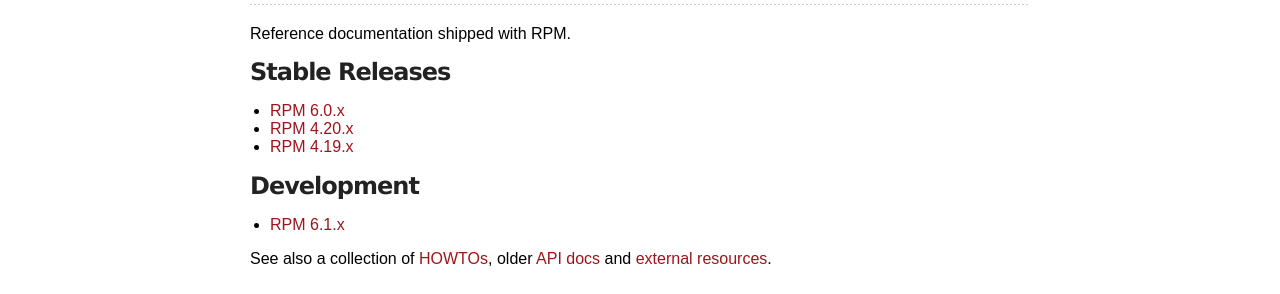
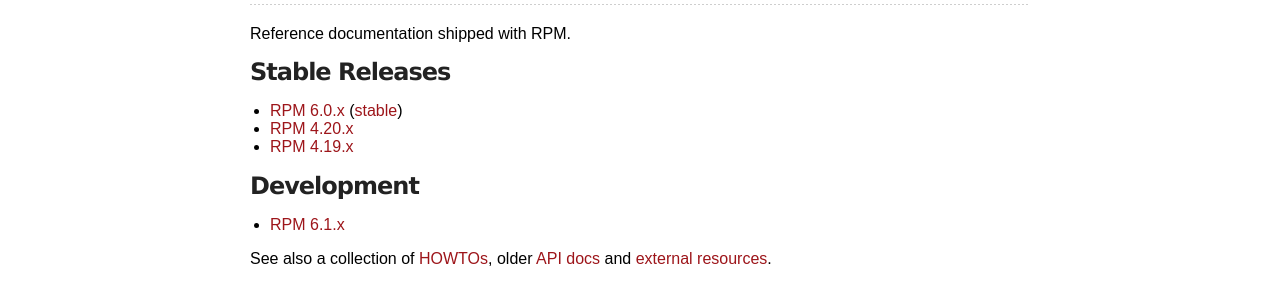
Before and after one commit to rpm-software-management/rpm-web, a Jekyll site: the page built from docs/index.html, in a window 1280 px wide. Shown: the part 267-561 px from the top of the page. Built offline with Jekyll 4.4.1, drawn with Linux system fonts in a browser that asks for light colours.

Commit message:
Add (stable) link to docs index

```diff
--- a/docs/index.html
+++ b/docs/index.html
@@ -11,10 +11,15 @@ title: rpm.org - Documentation
 
 <h3>Stable Releases</h3>
 <ul>
+{% assign latest = true %}
 {% for tree in docs %}
     {% if project.stable contains tree.series %} {% else %} {% continue %} {% endif %}
     <li>
         <a href="{{ tree.series }}/">{{ project.title }} {{ tree.series }}</a>
+        {% if latest %}
+            (<a href="stable/">stable</a>)
+            {% assign latest = false %}
+        {% endif %}
     </li>
 {% endfor %}
 </ul>
```
